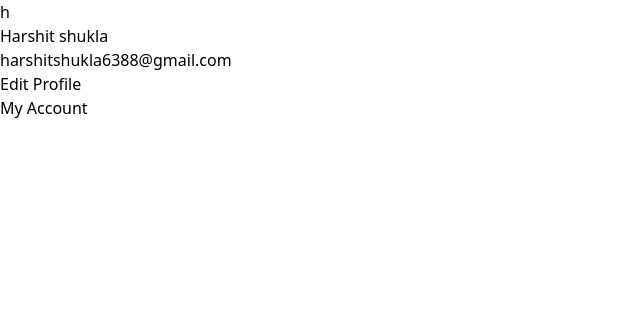
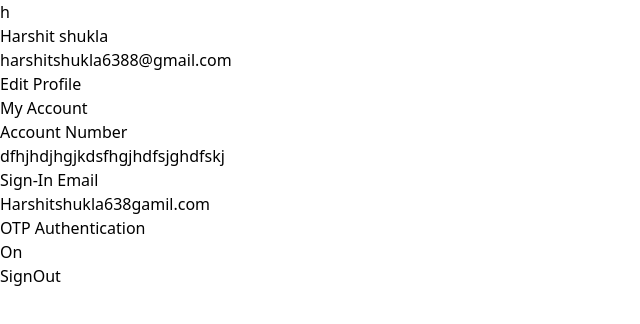
Before and after one commit to harshitduttshukla/webinar, a React (Vite) app: page / in a window 1280 px wide. Shown: the top 324 px of the page, without its empty margins (0-640 px from the left). Built offline with nearby package versions, Linux system fonts and the light colour scheme.

Commit message:
add USermaneger full

```diff
--- a/src/component/UserManagement.tsx
+++ b/src/component/UserManagement.tsx
@@ -1,3 +1,5 @@
+import UserManagementItem from "./UserManagementItem";
+
 function UserManagement() {
     return (
       <div className="bg-slate-700 h-screen ml-80">
@@ -21,15 +23,28 @@ function UserManagement() {
             <div className="p-6">
                 <h3 text-lg font-semibold mb-4>My Account</h3>
                 <div className="grid md:grid-cols-2 gap-4">
-                    <div className="bg-gray-50 p-4 rounded-lg "></div>
-                    <div className="bg-gray-50 p-4 rounded-lg "></div>
-                    <div className="bg-gray-50 p-4 rounded-lg "></div>
+                    <div className="bg-gray-50 p-4 rounded-lg ">
+
+                    <UserManagementItem name = "Account Number" value1="dfhjhdjhgjkdsfhgjhdfsjghdfskj"/>
+                    </div>
+                    <div className="bg-gray-50 p-4 rounded-lg ">
+
+                    <UserManagementItem name = "Sign-In Email" value1="Harshitshukla638gamil.com"/>
+
+
+                    </div>
+                    <div className="bg-gray-50 p-4 rounded-lg ">
+                    <UserManagementItem name = "OTP Authentication" value1="On"/>
+
+                    </div>
 
                 </div>
 
             </div>
-            <div>
-
+            <div className="p-6 border-t border-gray-200">
+                <div className="flex justify-center py-2 px-4 border border-transparent rounded-md shadow-sm text-sm font-medium text-white bg-[#ef4545] hover:bg-indigo-700">
+                SignOut
+                </div>
             </div>
 
           </div>
--- /dev/null
+++ b/src/component/UserManagementItem.tsx
@@ -0,0 +1,16 @@
+import React from 'react'
+
+function UserManagementItem({name,value1} :{
+    name : string,
+    value1 : string
+}) {
+  return (
+    <>
+    <h4 className="text-sm text-gray-600 mb-2">{name}</h4>
+    <p className="font-medium">{value1}</p>
+
+    </>
+  )
+}
+
+export default UserManagementItem
```
Also changed, not shown: src/App.tsx (line endings or trailing spaces).
